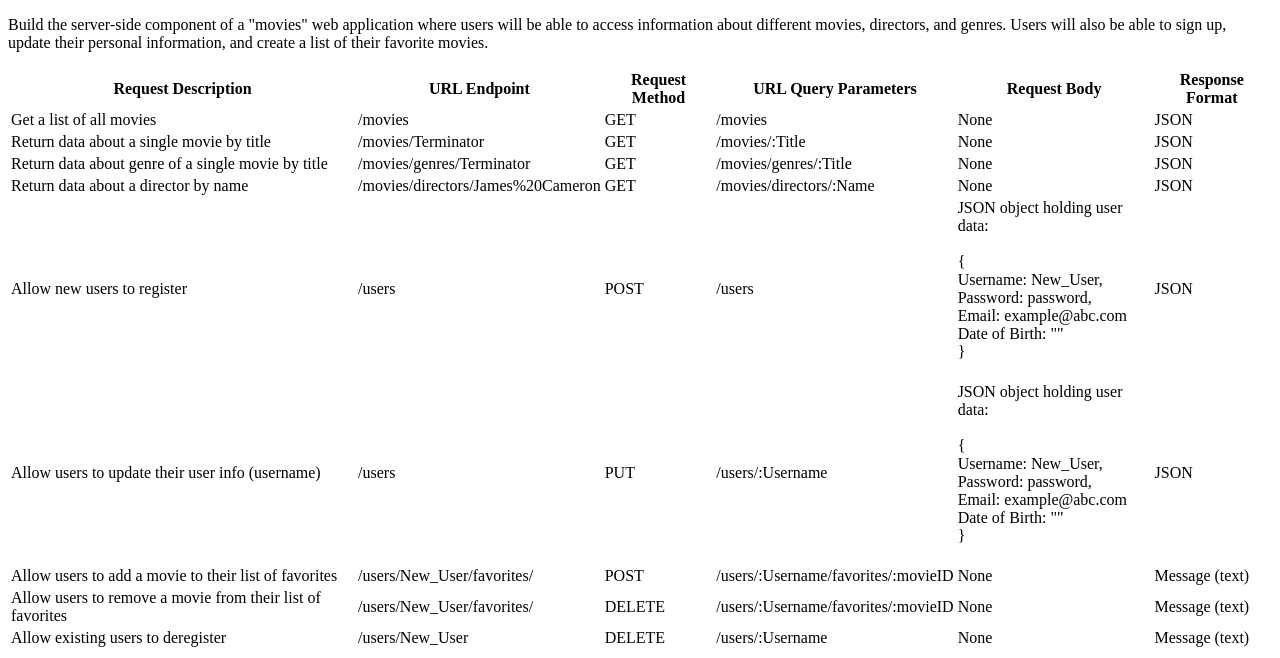
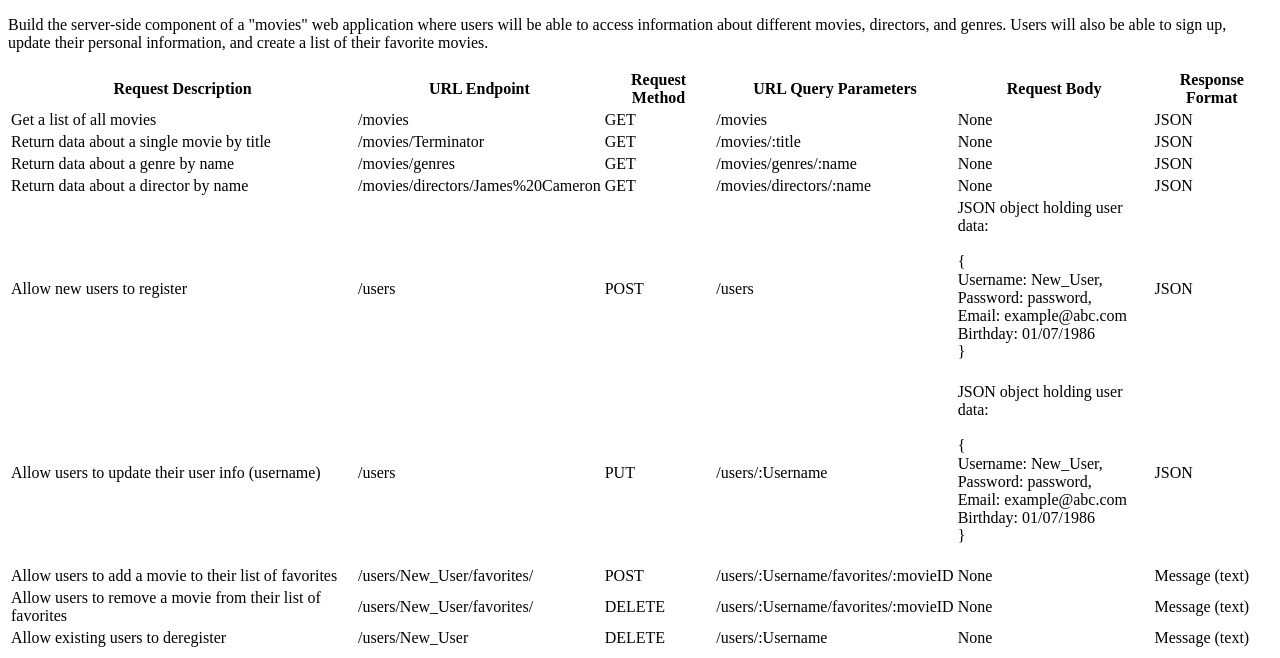
Before and after one commit to jonathan-sheets/movie_api, a website: page public/documentation.html in a window 1280 px wide. Shown: the part 152-810 px from the top of the page. Drawn offline with Linux system fonts and the light colour scheme.

Commit message:
update table

```diff
--- a/public/documentation.html
+++ b/public/documentation.html
@@ -36,15 +36,15 @@
                     <td>Return data about a single movie by title</td>
                     <td>/movies/Terminator</td>
                     <td>GET</td>
-                    <td>/movies/:Title</td>
+                    <td>/movies/:title</td>
                     <td>None</td>
                     <td>JSON</td>
                 </tr>
                 <tr>
-                    <td>Return data about genre of a single movie by title</td>
-                    <td>/movies/genres/Terminator</td>
+                    <td>Return data about a genre by name</td>
+                    <td>/movies/genres</td>
                     <td>GET</td>
-                    <td>/movies/genres/:Title</td>
+                    <td>/movies/genres/:name</td>
                     <td>None</td>
                     <td>JSON</td>
                 </tr>
@@ -52,7 +52,7 @@
                     <td>Return data about a director by name</td>
                     <td>/movies/directors/James%20Cameron</td>
                     <td>GET</td>
-                    <td>/movies/directors/:Name</td>
+                    <td>/movies/directors/:name</td>
                     <td>None</td>
                     <td>JSON</td>
                 </tr>
@@ -68,7 +68,7 @@
                         Username: New_User, <br>
                         Password: password, <br>
                         Email: example@abc.com <br>
-                        Date of Birth: "" <br>
+                        Birthday: 01/07/1986 <br>
                         }
                         <br>
                         <br>
@@ -87,7 +87,7 @@
                         Username: New_User, <br>
                         Password: password, <br>
                         Email: example@abc.com <br>
-                        Date of Birth: "" <br>
+                        Birthday: 01/07/1986 <br>
                         }
                         <br>
                         <br>
```
